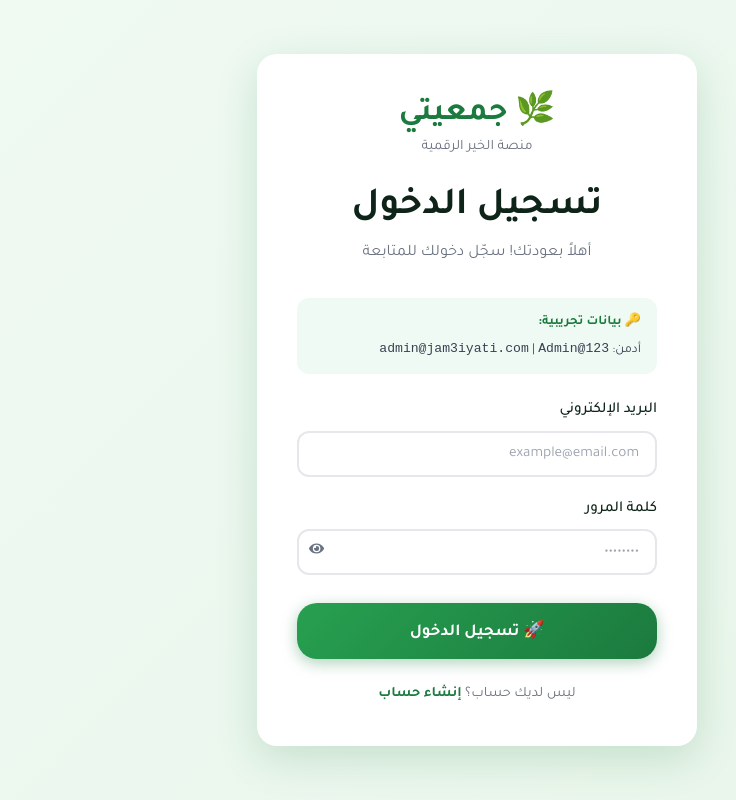
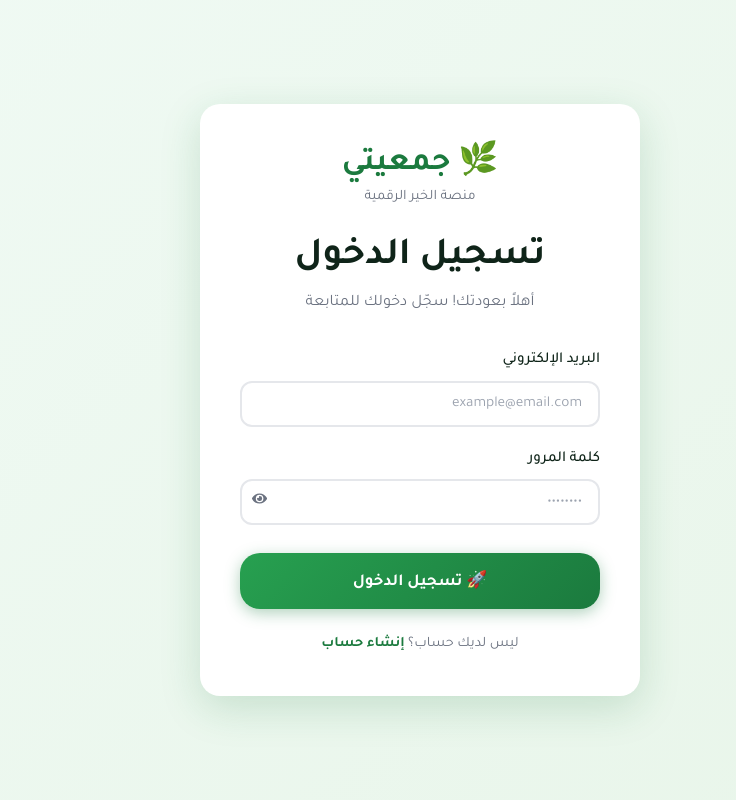
Before and after one commit to mohammedtarek206/gam3itii, a React (Vite) app in the folder client/: page /login in a window 1280 px wide. Shown: the whole page, without its empty margins (359-1095 px from the left). Built offline with nearby package versions, Linux system fonts and the light colour scheme; no server answers.

Commit message:
إزالة البيانات التجريبية من صفحة تسجيل الدخول

```diff
--- a/client/src/pages/LoginPage.jsx
+++ b/client/src/pages/LoginPage.jsx
@@ -33,13 +33,6 @@ export default function LoginPage() {
         <h2>تسجيل الدخول</h2>
         <p className="auth-sub">أهلاً بعودتك! سجّل دخولك للمتابعة</p>
 
-        {/* Demo credentials */}
-        <div style={{ background: 'var(--secondary)', borderRadius: 'var(--radius)', padding: '0.85rem 1rem', marginBottom: '1.5rem', fontSize: '0.82rem' }}>
-          <strong style={{ color: 'var(--primary)' }}>🔑 بيانات تجريبية:</strong>
-          <div style={{ marginTop: '0.3rem', display: 'flex', gap: '1rem', flexWrap: 'wrap' }}>
-            <span>أدمن: <code>admin@jam3iyati.com</code> | <code>Admin@123</code></span>
-          </div>
-        </div>
 
         <form onSubmit={handleSubmit}>
           <div className="form-group">
```
